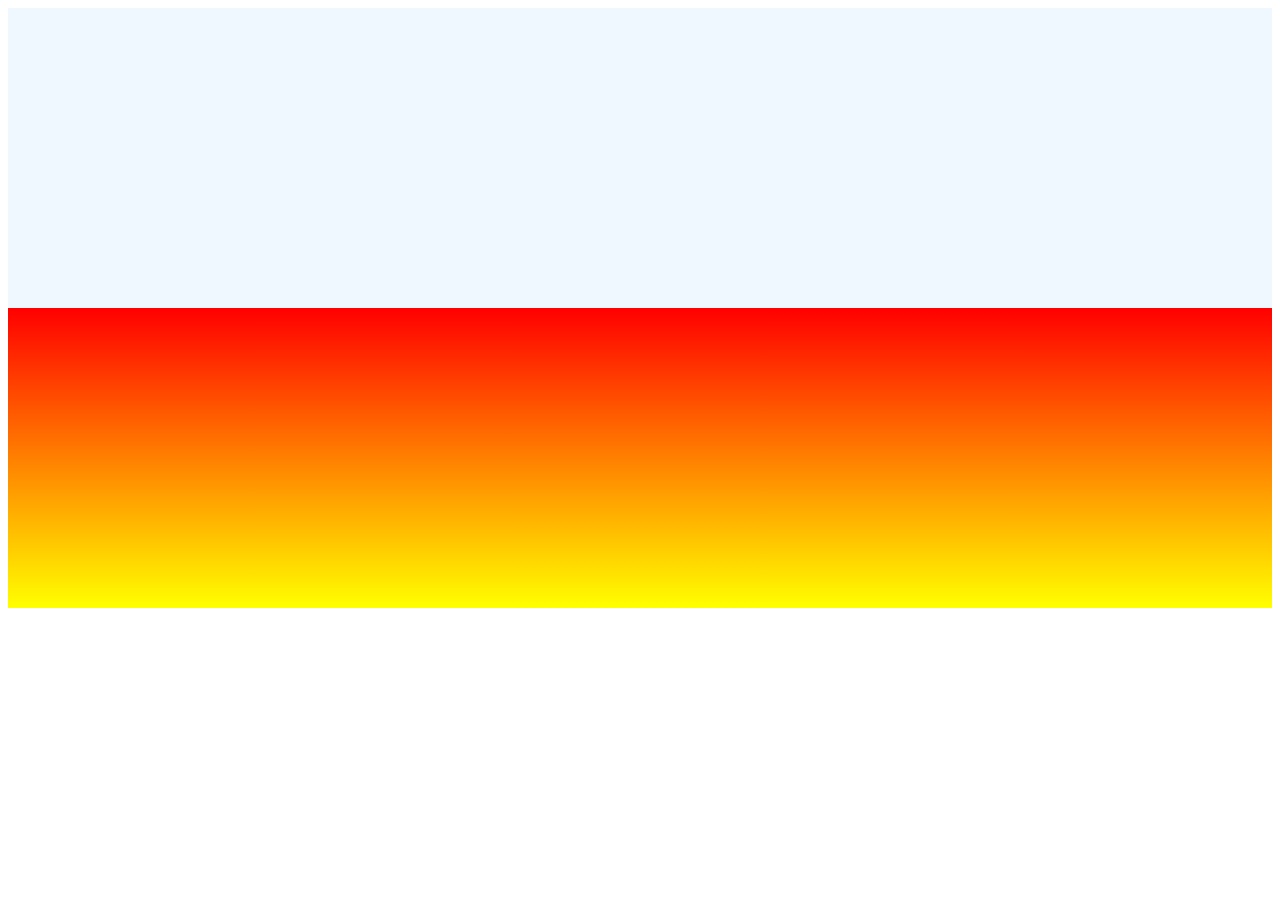
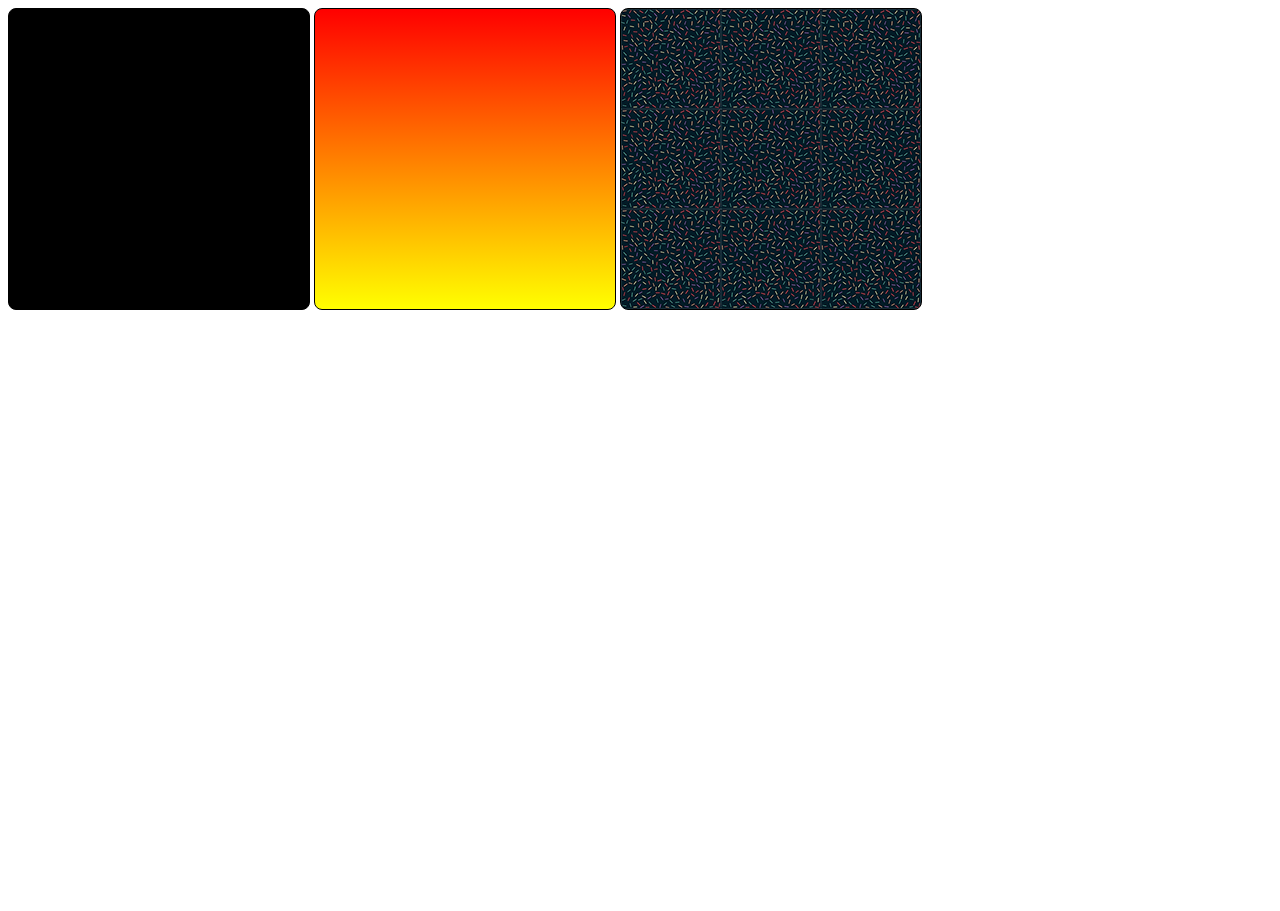
Before and after one commit to estevaosalu1/html-css-noite, a plain HTML site: page aula17-imagens-de-fundo/index.html in a window 1280 px wide. After the commit the page ends 800 px from the top, so only its background shows below. Drawn offline with Linux system fonts and the light colour scheme.

Commit message:
Update index.html

```diff
--- a/aula17-imagens-de-fundo/index.html
+++ b/aula17-imagens-de-fundo/index.html
@@ -6,16 +6,20 @@
     <title>Fundo</title>
     <style>
         .quadrado {
+            display: inline-block;
+            border: 1px solid black;
+            border-radius: 8px;
+            width: 300px;
             height: 300px;
         }
         #q1 {
-            background-color: aliceblue;
+            background-color: black;
         }
         #q2 {
             background-image:linear-gradient(red, yellow);
         }
         #q3 {
-            background-image: url('image/pattern001.png');
+            background-image: url('/aula17-imagens-de-fundo/imagens/pattern001.png');
         }
     </style>
 </head>
```
